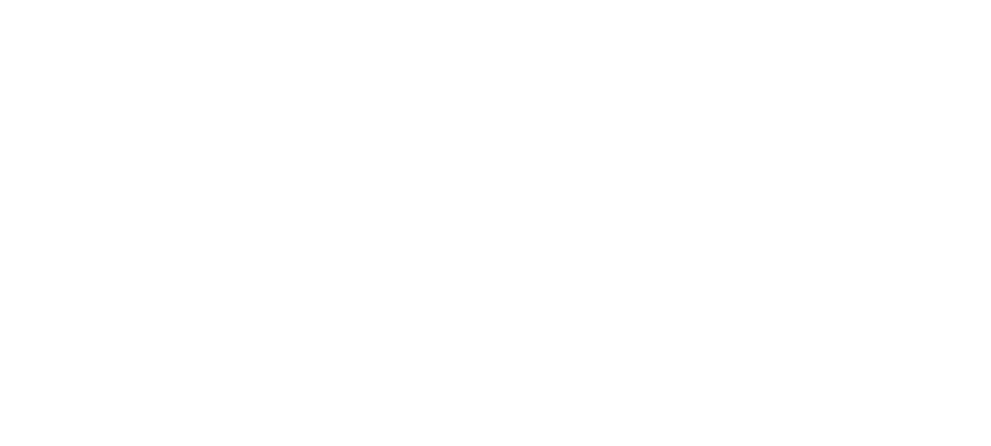
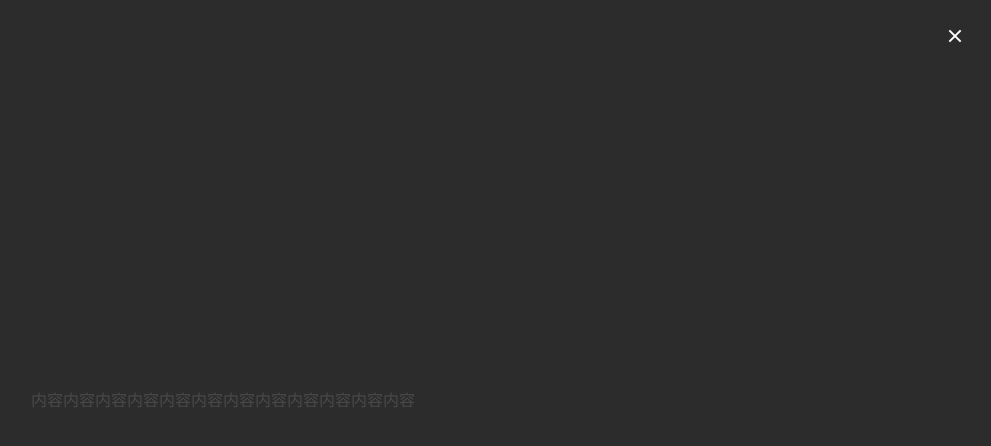
Before and after one commit to ND-share/codesandbox, a Nuxt app: page /examples/async-fetch in a window 1280 px wide. Before the commit this address had no page. Shown: the top 446 px of the page, without its empty margins (289-1280 px from the left). Built offline with nearby package versions, Linux system fonts and the light colour scheme.

Commit message:
add refs example

```diff
--- /dev/null
+++ b/components/BaseDialog.vue
@@ -0,0 +1,31 @@
+<template>
+  <div :class="{ 'is-active': isActive }" class="modal">
+    <div class="modal-background" />
+    <div class="modal-content">
+      内容内容内容内容内容内容内容内容内容内容内容内容
+    </div>
+    <button
+      class="modal-close is-large"
+      aria-label="close"
+      @click="close()"
+    ></button>
+  </div>
+</template>
+
+<script>
+export default {
+  data() {
+    return {
+      isActive: false,
+    }
+  },
+  methods: {
+    open() {
+      this.isActive = true
+    },
+    close() {
+      this.isActive = false
+    },
+  },
+}
+</script>
--- a/nuxt.config.js
+++ b/nuxt.config.js
@@ -68,4 +68,7 @@
   build: {},
 
   serverMiddleware: { '/api': '~/api/index.js' },
+
+  //コンポーネントをオートインポートする v2.13+
+  components: true,
 }
--- /dev/null
+++ b/pages/examples/async-fetch.vue
@@ -0,0 +1,17 @@
+<template>
+  <base-dialog ref="dialog" />
+</template>
+
+<script>
+// nuxt2.15現在 オートインポート設定でmountedから$refsでコンポーネントを呼び出すとundefinedとなるため注意
+import BaseDialog from '~/components/BaseDialog'
+
+export default {
+  components: {
+    BaseDialog,
+  },
+  mounted() {
+    this.$refs.dialog.open()
+  },
+}
+</script>
```
Also changed, not shown: 2 other files (tests, documents, lock files or other folders).
